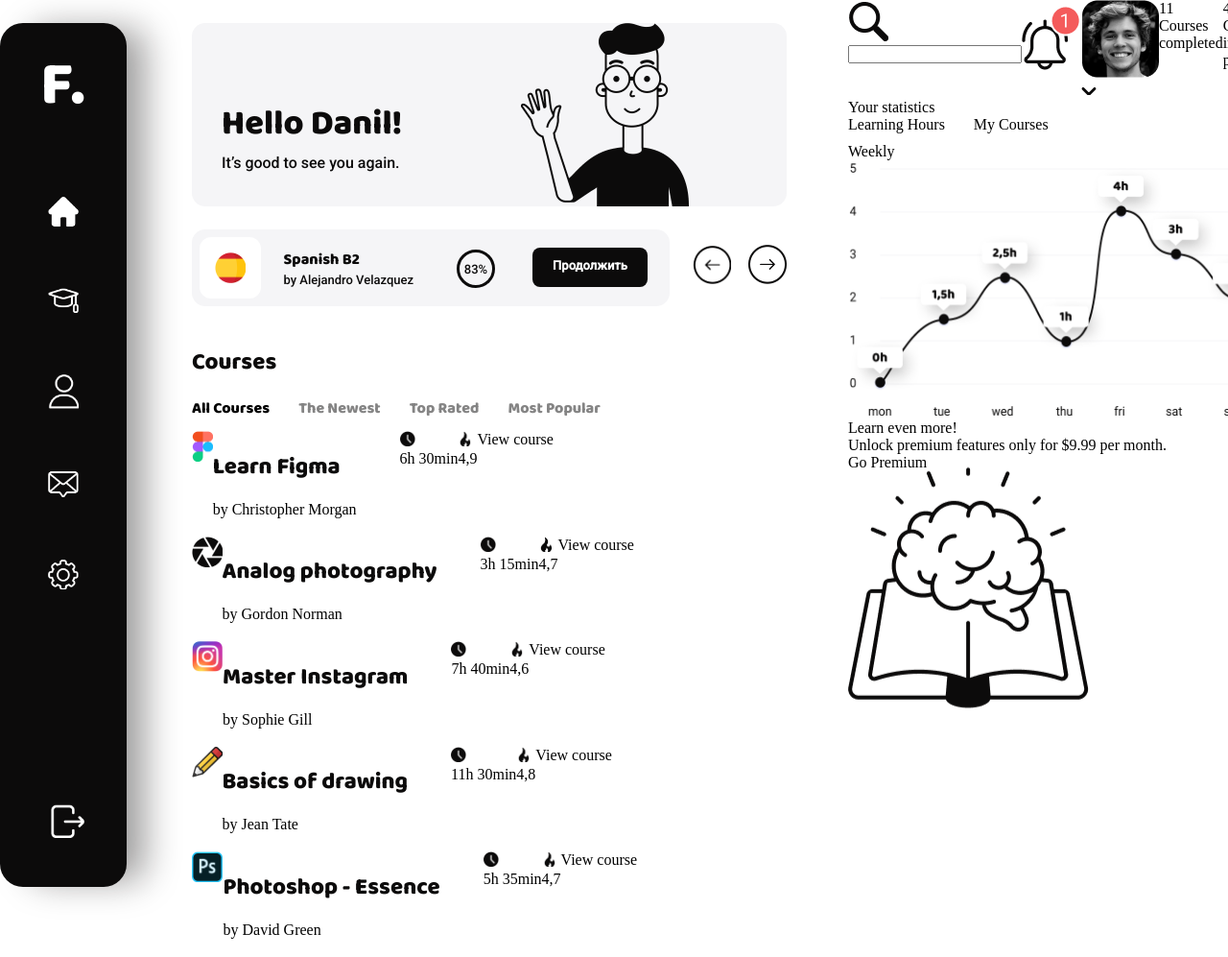
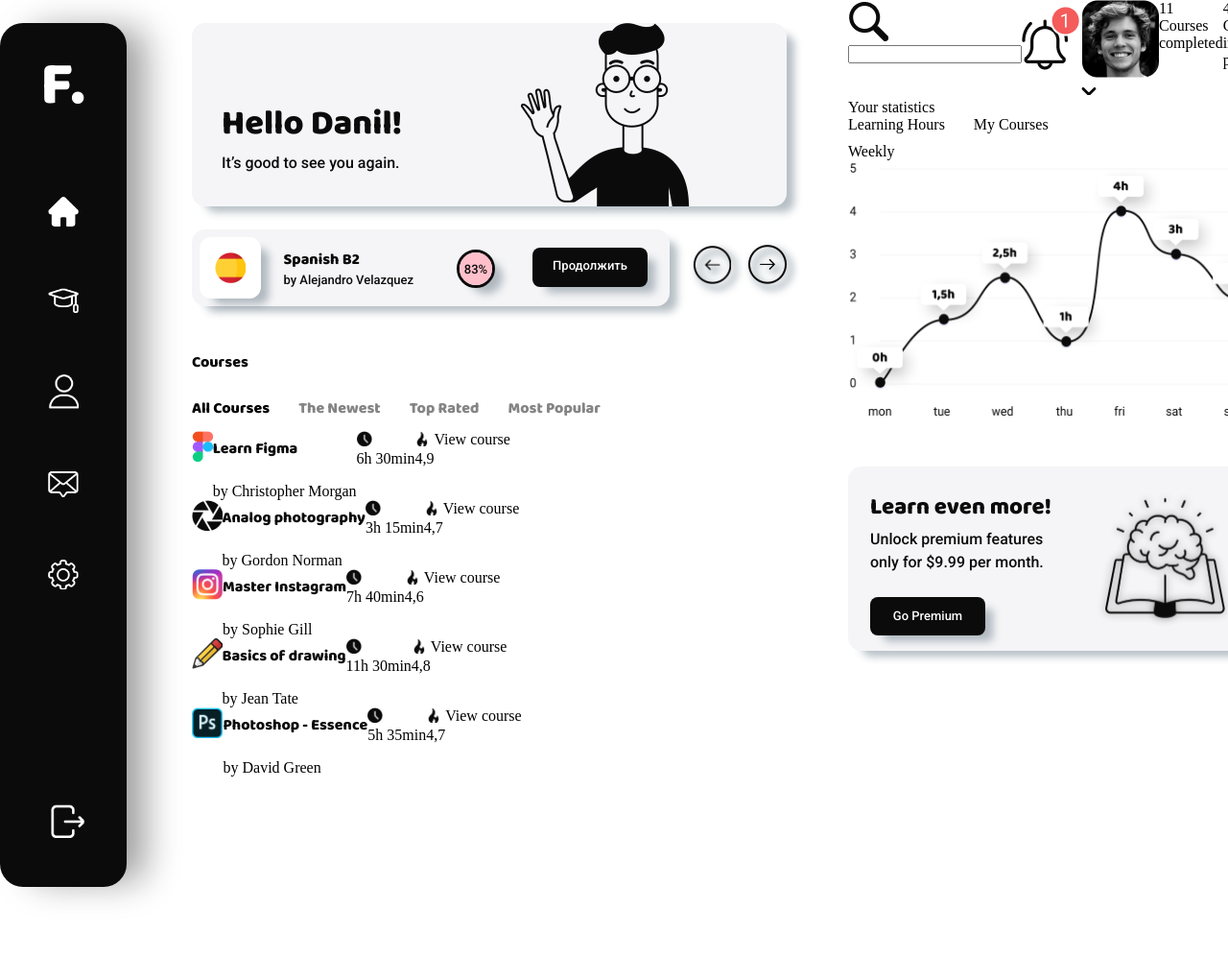
Before and after one commit to Dvhj/service, a plain HTML site: page index.html in a window 1280 px wide. Shown: the top 997 px of the page at 96% size. After the commit the page ends 809 px from the top, so only its background shows below. Drawn offline with Linux system fonts and the light colour scheme.

Commit message:
feat: apdate css

```diff
--- a/index.html
+++ b/index.html
@@ -47,7 +47,10 @@
 							<p class='chosen_course__title'>Spanish B2</p>
 							<p class='chosen_course__subtitle'>by Alejandro Velazquez</p>
 						</div>
-						<div class="chosen_course__percent">83%</div>
+						<div class="chosen_course__percent">
+							<div class="anime"></div>
+							<span>83%</span>
+						</div>
 						<div class="chosen_course__continue">Продолжить</div>
 					</div>
 					<div class="chosen_course__button">
@@ -70,7 +73,7 @@
 							<div class="courses__logo">
 								<img src="src/figma.png" alt="" class="size_icon">
 							</div>
-							<div class="chosen_course_name">
+							<div class="courses__course_name">
 								<p class='courses__title'>Learn Figma</p>
 								<p class='courses__subtitle'>by Christopher Morgan</p>
 							</div>
@@ -90,7 +93,7 @@
 							<div class="courses__logo">
 								<img src="src/photo.png" alt="" class="size_icon">
 							</div>
-							<div class="chosen_course_name">
+							<div class="courses__course_name">
 								<p class='courses__title'>Analog photography</p>
 								<p class='courses__subtitle'>by Gordon Norman</p>
 							</div>
@@ -110,7 +113,7 @@
 							<div class="courses__logo">
 								<img src="src/instagram.png" alt="" class="size_icon">
 							</div>
-							<div class="chosen_course_name">
+							<div class="courses__course_name">
 								<p class='courses__title'>Master Instagram</p>
 								<p class='courses__subtitle'>by Sophie Gill</p>
 							</div>
@@ -130,7 +133,7 @@
 							<div class="courses__logo">
 								<img src="src/pen.png" alt="" class="size_icon">
 							</div>
-							<div class="chosen_course_name">
+							<div class="courses__course_name">
 								<p class='courses__title'>Basics of drawing</p>
 								<p class='courses__subtitle'>by Jean Tate</p>
 							</div>
@@ -150,7 +153,7 @@
 							<div class="courses__logo">
 								<img src="src/photoshop.png" alt="" class="size_icon">
 							</div>
-							<div class="chosen_course_name">
+							<div class="courses__course_name">
 								<p class='courses__title'>Photoshop - Essence</p>
 								<p class='courses__subtitle'>by David Green</p>
 							</div>
--- a/style.css
+++ b/style.css
@@ -12,6 +12,7 @@ main{
 
 .navbar {
 	min-width: 200px;
+	background: #fff;
 }
 
 nav {
@@ -73,6 +74,7 @@ section {
 /*hello_box*/
 
 .hello_box{
+	box-shadow: 11px 9px 9px -3px rgba(34, 60, 80, 0.33);
 	width: 620px;
 	margin-top: 24px;
 	background: #F5F5F7;
@@ -142,9 +144,11 @@ section {
 }
 
 .chosen_course__box{
+	box-shadow: 11px 9px 9px -3px rgba(34, 60, 80, 0.33);
 	background: #F5F5F7;
 	border-radius: 14px;
 	display: flex;
+	z-index: 15;
 }
 
 .chosen_course__country {
@@ -153,6 +157,7 @@ section {
 	background: #FFFFFF;
 	border-radius: 12px;
 	margin: 8px 24px 8px 8px;
+	box-shadow: 11px 9px 9px -3px rgba(34, 60, 80, 0.33);
 }
 
 .chosen_course__country img{
@@ -181,18 +186,37 @@ section {
 	color: #0C0B0B;
 }
 .chosen_course__percent{
+	position: relative;
 	margin: 21px 39px 18px 0;
 	width: 40px;
 	height: 40px;
 	border-radius: 50%;
 	border: 3px solid #0C0B0B;
-	font-family: 'Roboto', sans-serif;
-	font-size: 13px;
-	line-height: 15px;
-	color: #0C0B0B;
 	display: flex;
 	justify-content: center;
 	line-height: 36px;
+	box-shadow: 11px 9px 9px -3px rgba(34, 60, 80, 0.33);
+}
+
+.chosen_course__percent span {
+	position: absolute;
+	z-index: 5;
+	font-family: 'Roboto', sans-serif;
+	font-size: 13px;
+	color: #0C0B0B;
+}
+
+.anime {
+	width: 100%;
+	height: 100%;
+	border-radius: 50%;
+	background: pink;
+	z-index: 1;
+	animation: round 2s infinite ease;
+}
+
+@keyframes change {
+
 }
 
 .chosen_course__continue{
@@ -200,15 +224,16 @@ section {
 	margin: 19px 23px 20px 0;
 	background: #0C0B0B;
 	font-family: 'Roboto', sans-serif;
-	font-style: normal;
-	font-weight: 700;
+	font-weight: 500;
 	font-size: 13px;
-	line-height: 15px;
-	color: #FFFFFF;border-radius: 8px;
+	color: #FFFFFF;
+	border-radius: 8px;
 	text-align: center;
 	display: flex;
 	justify-content: center;
 	line-height: 37px;
+	cursor: pointer;
+	box-shadow: 11px 9px 9px -3px rgba(34, 60, 80, 0.33);
 }
 
 .chosen_course__button {
@@ -218,10 +243,11 @@ section {
 .chosen_course__button img{
 	cursor: pointer;
 	max-width: 40px;
+	filter: drop-shadow(5px 5px 4px rgba(34, 60, 80));
 }
 
 .chosen_course__button img:hover{
-	filter: drop-shadow(0px 0px 4px black);
+	filter: drop-shadow(1px 1px 4px rgba(34, 60, 80));
 }
 .chosen_course__button img:first-child {
 	margin-right: 14px;
@@ -236,7 +262,7 @@ section {
 .courses__title {
 	font-family: 'Baloo Bhai 2';
 	font-weight: 400;
-	font-size: 24px;
+	font-size: 16px;
 	line-height: 38px;
 	color: #0C0B0B;
 	margin-bottom: 16px;
@@ -257,6 +283,7 @@ ul {
 	line-height: 26px;
 	color: #0C0B0B;
 	opacity: 0.5;
+	cursor: pointer;
 }
 
 .active_li {
@@ -265,7 +292,7 @@ ul {
 	font-size: 16px;
 	line-height: 26px;
 	color: #000;
-
+	cursor: pointer;
 }
 
 .courses_block {
@@ -298,15 +325,60 @@ input {
 /*advertising*/
 
 .advertising {
+	max-width: 440px;
+	background: #F5F5F7;
+	border-radius: 14px;
+	display: flex;
+	margin-top: 49px;
+	box-shadow: 11px 9px 9px -3px rgba(34, 60, 80, 0.33);
+}
 
+.ad_info{
+	margin: 24px 54px 15px 23px;
+}
+.ad_info__text{}
+.ad_info__title{
+	font-family: 'Baloo Bhai 2';
+	font-weight: 400;
+	font-size: 24px;
+	line-height: 38px;
+	color: #0C0B0B;
+	margin-bottom: 2px;
+}
+.ad_info__subtitle{
+	font-family: 'Roboto';
+	font-weight: 400;
+	font-size: 16px;
+	line-height: 24px;
+	color: #0C0B0B;
+	margin-bottom: 24px;
+}
+.ad_info__button{
+	box-shadow: 11px 9px 9px -3px rgba(34, 60, 80, 0.33);
+	background: #0C0B0B;
+	border-radius: 8px;
+	font-family: 'Roboto';
+	font-weight: 500;
+	font-size: 13px;
+	line-height: 15px;
+	color: #FFFFFF;
+	width: 120px;
+	text-align: center;
+	display: flex;
+	justify-content: center;
+	line-height: 40px;
+	cursor: pointer;
 }
 
 .brain_img {
+	margin: 37px 47px 30px 0;
+	width: 125px;
+	filter: drop-shadow(0px 0px 4px gray);
 	animation: bounce-5 3s infinite ease;
 }
 
 @keyframes bounce-5 {
- 		0%   { transform: translateY(0); }
+ 	0%   { transform: translateY(0); }
       50%  { transform: translateY(-10px); }
       100% { transform: translateY(0); }
  }
@@ -319,7 +391,7 @@ input {
 
  @media screen and (max-width: 900px) {
  	main {
- 		display: block
+ 		display: block;
  	}
  	.navbar {
 		min-height: 200px;
@@ -345,4 +417,8 @@ input {
 	.exit {
 		margin: 48px;
 	}
+
+	section {
+		display: block;
+	}
 }
```
